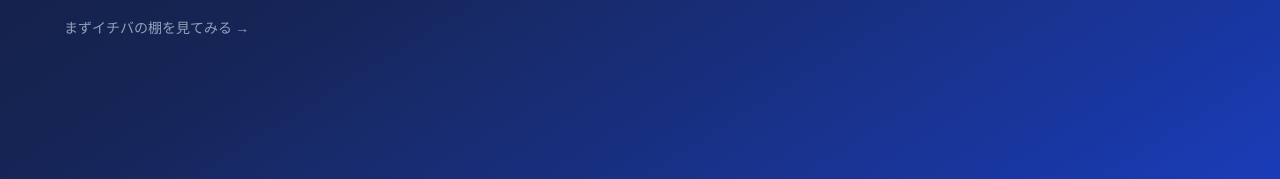
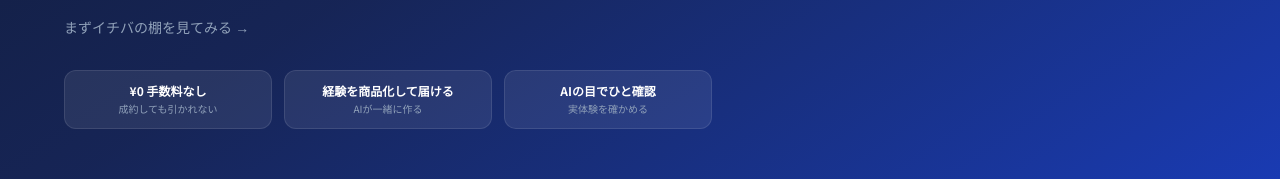
Before and after one commit to westville1030-tech11/skill-tana, a Next.js app: page / in a window 1280 px wide. Shown: the part 686-865 px from the top of the page. Built offline with nearby package versions, Linux system fonts and the light colour scheme; no server answers.

Commit message:
Add 3 killer value props to hero section

```diff
--- a/app/page.tsx
+++ b/app/page.tsx
@@ -51,10 +51,24 @@ export default function Home() {
                   </Link>
                 </div>
               </div>
-              <div className="text-center lg:text-left mb-12">
+              <div className="text-center lg:text-left mb-8">
                 <Link href="/browse" className="text-slate-400 text-sm hover:text-white transition-colors">
                   まずイチバの棚を見てみる →
                 </Link>
+              </div>
+
+              {/* キラーワード3つ */}
+              <div className="grid grid-cols-3 gap-3">
+                {[
+                  { value: "¥0 手数料なし", desc: "成約しても引かれない" },
+                  { value: "経験を商品化して届ける", desc: "AIが一緒に作る" },
+                  { value: "AIの目でひと確認", desc: "実体験を確かめる" },
+                ].map((item) => (
+                  <div key={item.value} className="bg-white/8 border border-white/10 rounded-xl px-3 py-3 text-center">
+                    <p className="text-xs font-bold text-white leading-snug">{item.value}</p>
+                    <p className="text-[10px] text-slate-400 mt-1 leading-tight">{item.desc}</p>
+                  </div>
+                ))}
               </div>
 
             </div>
```
